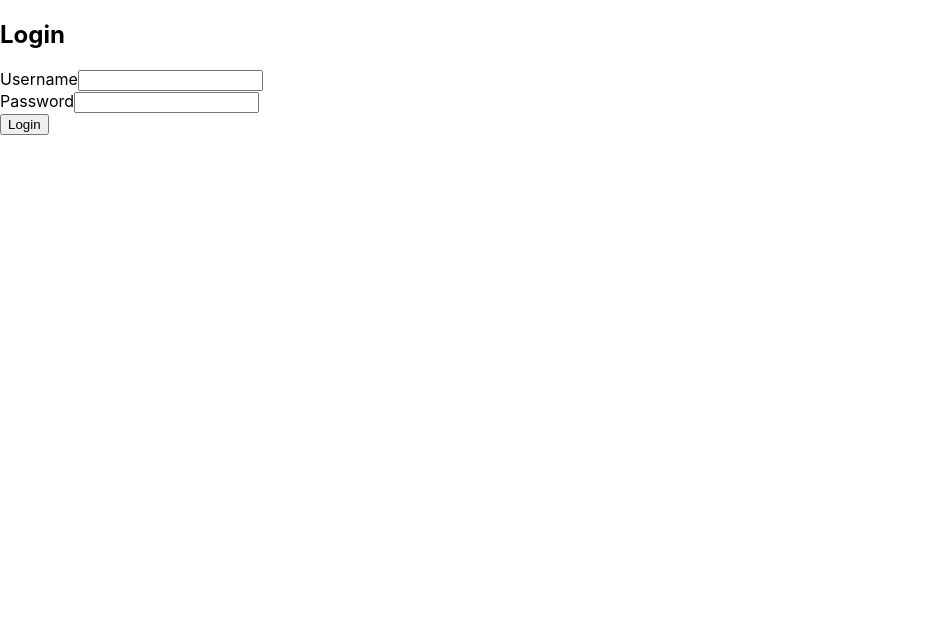
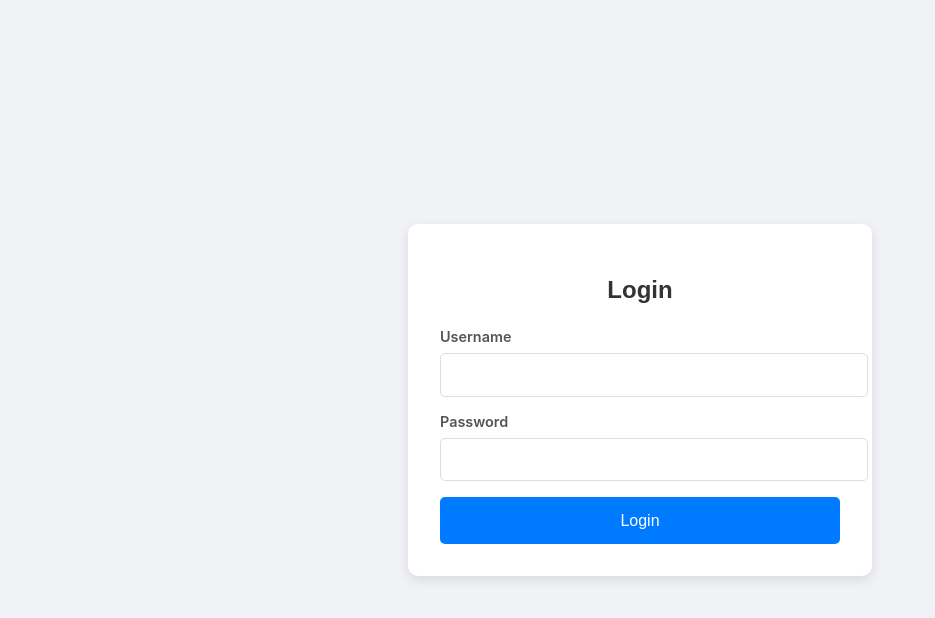
Before and after one commit to MarcoMeyer1/apds-part-2, a React (Create React App) app in the folder client/: page /login in a window 1280 px wide. Shown: the top 618 px of the page, without its empty margins (0-935 px from the left). Built offline with nearby package versions, Linux system fonts and the light colour scheme.

Commit message:
Styling changes to login and register

```diff
--- /dev/null
+++ b/client/src/Register.css
@@ -0,0 +1,68 @@
+.register-container {
+  display: flex;
+  justify-content: center;
+  align-items: center;
+  height: 100vh;
+  background: #f0f2f5;
+}
+
+.register-form {
+  background-color: #fff;
+  padding: 2rem;
+  border-radius: 10px;
+  box-shadow: 0 4px 12px rgba(0, 0, 0, 0.1);
+  max-width: 400px;
+  width: 100%;
+}
+
+h2 {
+  text-align: center;
+  font-family: 'Arial', sans-serif;
+  color: #333;
+  margin-bottom: 1.5rem;
+}
+
+.form-group {
+  margin-bottom: 1rem;
+}
+
+label {
+  display: block;
+  font-weight: 600;
+  font-size: 0.9rem;
+  margin-bottom: 0.5rem;
+  color: #555;
+}
+
+input[type="text"],
+input[type="password"] {
+  width: 100%;
+  padding: 0.8rem;
+  border-radius: 5px;
+  border: 1px solid #ddd;
+  font-size: 0.9rem;
+  transition: all 0.3s ease;
+}
+
+input[type="text"]:focus,
+input[type="password"]:focus {
+  outline: none;
+  border-color: #007bff;
+  box-shadow: 0 0 5px rgba(0, 123, 255, 0.25);
+}
+
+button {
+  width: 100%;
+  padding: 0.9rem;
+  background-color: #007bff;
+  color: white;
+  border: none;
+  border-radius: 5px;
+  font-size: 1rem;
+  cursor: pointer;
+  transition: background-color 0.3s ease;
+}
+
+button:hover {
+  background-color: #0056b3;
+}
--- a/client/src/pages/Login.js
+++ b/client/src/pages/Login.js
@@ -1,4 +1,5 @@
 import React, { useState } from 'react';
+import './Register.css'; // Reuse the same CSS file for styling
 
 const Login = () => {
     const [username, setUsername] = useState('');
@@ -24,10 +25,10 @@
     };
 
     return (
-        <div>
-            <h2>Login</h2>
-            <form onSubmit={handleSubmit}>
-                <div>
+        <div className="register-container">  {/* Reusing the same container class */}
+            <form className="register-form" onSubmit={handleSubmit}>
+                <h2>Login</h2>
+                <div className="form-group">
                     <label>Username</label>
                     <input
                         type="text"
@@ -36,7 +37,7 @@
                         required
                     />
                 </div>
-                <div>
+                <div className="form-group">
                     <label>Password</label>
                     <input
                         type="password"
--- /dev/null
+++ b/client/src/pages/Register.css
@@ -0,0 +1,68 @@
+.register-container {
+  display: flex;
+  justify-content: center;
+  align-items: center;
+  height: 100vh;
+  background: #f0f2f5;
+}
+
+.register-form {
+  background-color: #fff;
+  padding: 2rem;
+  border-radius: 10px;
+  box-shadow: 0 4px 12px rgba(0, 0, 0, 0.1);
+  max-width: 400px;
+  width: 100%;
+}
+
+h2 {
+  text-align: center;
+  font-family: 'Arial', sans-serif;
+  color: #333;
+  margin-bottom: 1.5rem;
+}
+
+.form-group {
+  margin-bottom: 1rem;
+}
+
+label {
+  display: block;
+  font-weight: 600;
+  font-size: 0.9rem;
+  margin-bottom: 0.5rem;
+  color: #555;
+}
+
+input[type="text"],
+input[type="password"] {
+  width: 100%;
+  padding: 0.8rem;
+  border-radius: 5px;
+  border: 1px solid #ddd;
+  font-size: 0.9rem;
+  transition: all 0.3s ease;
+}
+
+input[type="text"]:focus,
+input[type="password"]:focus {
+  outline: none;
+  border-color: #007bff;
+  box-shadow: 0 0 5px rgba(0, 123, 255, 0.25);
+}
+
+button {
+  width: 100%;
+  padding: 0.9rem;
+  background-color: #007bff;
+  color: white;
+  border: none;
+  border-radius: 5px;
+  font-size: 1rem;
+  cursor: pointer;
+  transition: background-color 0.3s ease;
+}
+
+button:hover {
+  background-color: #0056b3;
+}
--- a/client/src/pages/Register.js
+++ b/client/src/pages/Register.js
@@ -1,4 +1,5 @@
 import React, { useState } from 'react';
+import './Register.css';
 
 const Register = () => {
     const [username, setUsername] = useState('');
@@ -28,10 +29,10 @@
     };
 
     return (
-        <div>
-            <h2>Register</h2>
-            <form onSubmit={handleSubmit}>
-                <div>
+        <div className="register-container">
+            <form className="register-form" onSubmit={handleSubmit}>
+                <h2>Register</h2>
+                <div className="form-group">
                     <label>Username</label>
                     <input
                         type="text"
@@ -40,7 +41,7 @@
                         required
                     />
                 </div>
-                <div>
+                <div className="form-group">
                     <label>Password</label>
                     <input
                         type="password"
@@ -49,7 +50,7 @@
                         required
                     />
                 </div>
-                <div>
+                <div className="form-group">
                     <label>Confirm Password</label>
                     <input
                         type="password"
```
